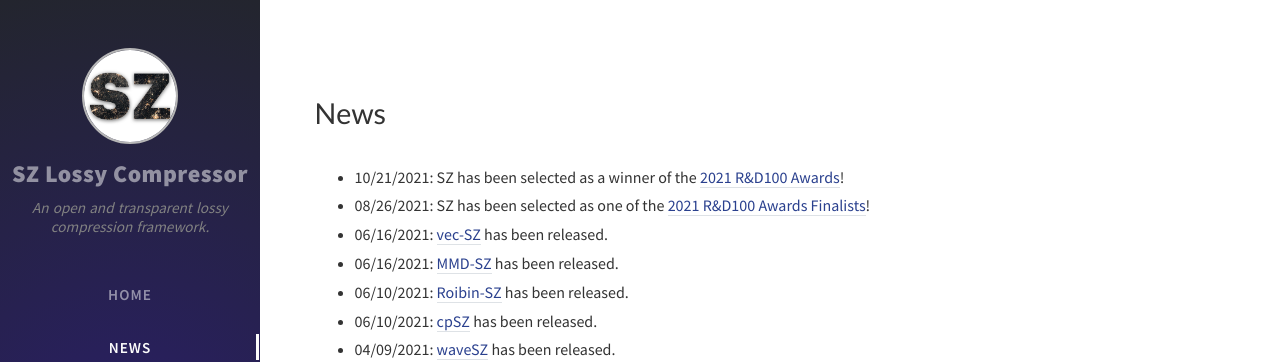
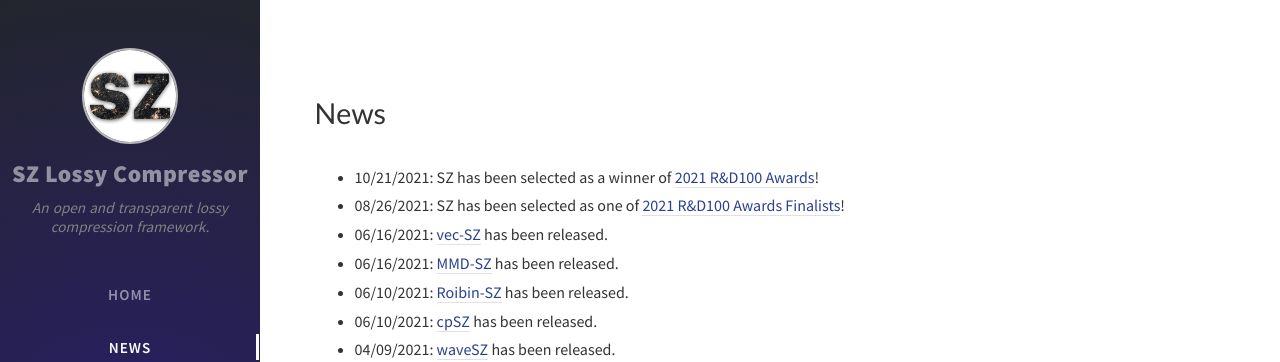
Before and after one commit to szcompressor/szcompressor.github.io, a Jekyll site: the page built from tabs/news.md, in a window 1280 px wide and 993 px high. Shown: the top 362 px of the window. Built offline with Jekyll 4.4.1, drawn with Linux system fonts in a browser that asks for light colours; nearby versions of some CDN libraries; comment, search, counter and statistics services are not loaded.

Commit message:
Update news.md

```diff
--- a/tabs/news.md
+++ b/tabs/news.md
@@ -2,8 +2,8 @@
 title: News
 ---
 
-- 10/21/2021: SZ has been selected as a winner of the [2021 R&D100 Awards](https://www.rdworldonline.com/rd-100-2021-winner/sz-a-lossy-compression-framework-for-scientific-data/)!
-- 08/26/2021: SZ has been selected as one of the [2021 R&D100 Awards Finalists](https://www.rdworldonline.com/finalists-for-2021-rd-100-awards-are-unveiled/)!
+- 10/21/2021: SZ has been selected as a winner of [2021 R&D100 Awards](https://www.rdworldonline.com/rd-100-2021-winner/sz-a-lossy-compression-framework-for-scientific-data/)!
+- 08/26/2021: SZ has been selected as one of [2021 R&D100 Awards Finalists](https://www.rdworldonline.com/finalists-for-2021-rd-100-awards-are-unveiled/)!
 - 06/16/2021: [vec-SZ](https://github.com/szcompressor/vecSZ) has been released.
 - 06/16/2021: [MMD-SZ](https://github.com/szcompressor/MMD-SZ) has been released.
 - 06/10/2021: [Roibin-SZ](https://github.com/szcompressor/SZ/tree/master/example/roibin_example) has been released.
```
